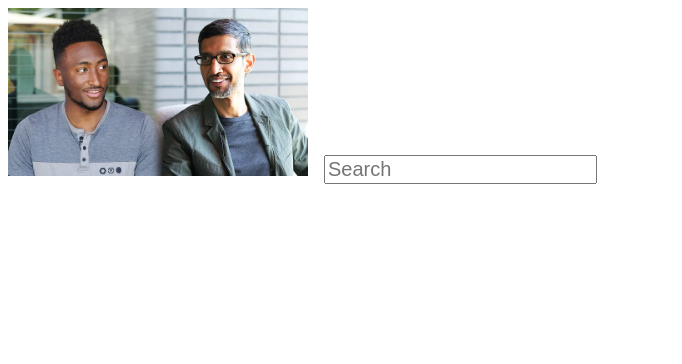
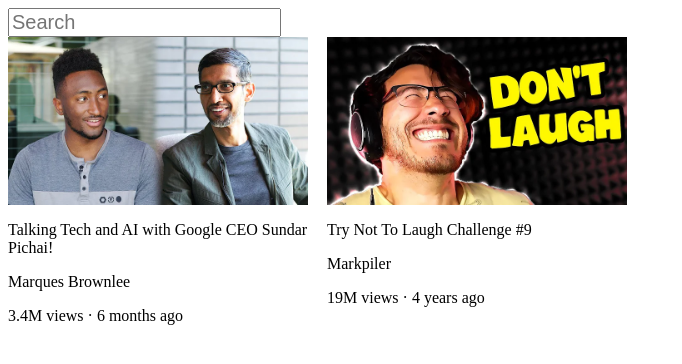
Before and after one commit to Avirup281206/Web-Development, a plain HTML site: page youtube.html in a window 1280 px wide. Shown: the whole page, without its empty margins (0-682 px from the left). Drawn offline with Linux system fonts and the light colour scheme.

Commit message:
Youtube clone

```diff
--- a/style.css
+++ b/style.css
@@ -1,8 +1,20 @@
 .thumbnail {
     width: 300px;
+    display: block;
 }
 
 .search-bar {
     font-size: 20px;
-    margin-left: 12px;
+    display: block;
 }
+
+.video-title {
+    width: 300px;
+}
+
+.video-preview {
+    width: 300px;
+    display: inline-block;
+    vertical-align: top;
+    margin-right: 15px;
+}
--- a/youtube.html
+++ b/youtube.html
@@ -6,7 +6,38 @@
         <link rel="stylesheet" type="text/css" href="style.css">
     </head>
     <body>
-        <img class="thumbnail" src="thubnails/thumbnail-1.webp">
         <input type="text" class="search-bar" placeholder="Search">
+
+        <div class="video-preview">
+            <img class="thumbnail" src="thubnails/thumbnail-1.webp">
+
+            <p class="video-title">
+                Talking Tech and AI with Google CEO Sundar Pichai!
+            </p>
+
+            <p class="video-author">
+                Marques Brownlee
+            </p>
+
+            <p class="video-stats">
+                3.4M views &#183; 6 months ago
+            </p>
+        </div>
+
+        <div class="video-preview">
+            <img class="thumbnail" src="thubnails/thumbnail-2.webp">
+
+            <p class="video-title">
+                Try Not To Laugh Challenge #9
+            </p>
+
+            <p class="video-author">
+                Markpiler
+            </p>
+
+            <p class="video-stats">
+                19M views &#183; 4 years ago
+            </p>
+        </div>
     </body>
 </html>
```
Also changed, not shown: thubnails/thumbnail-2.webp (added).
